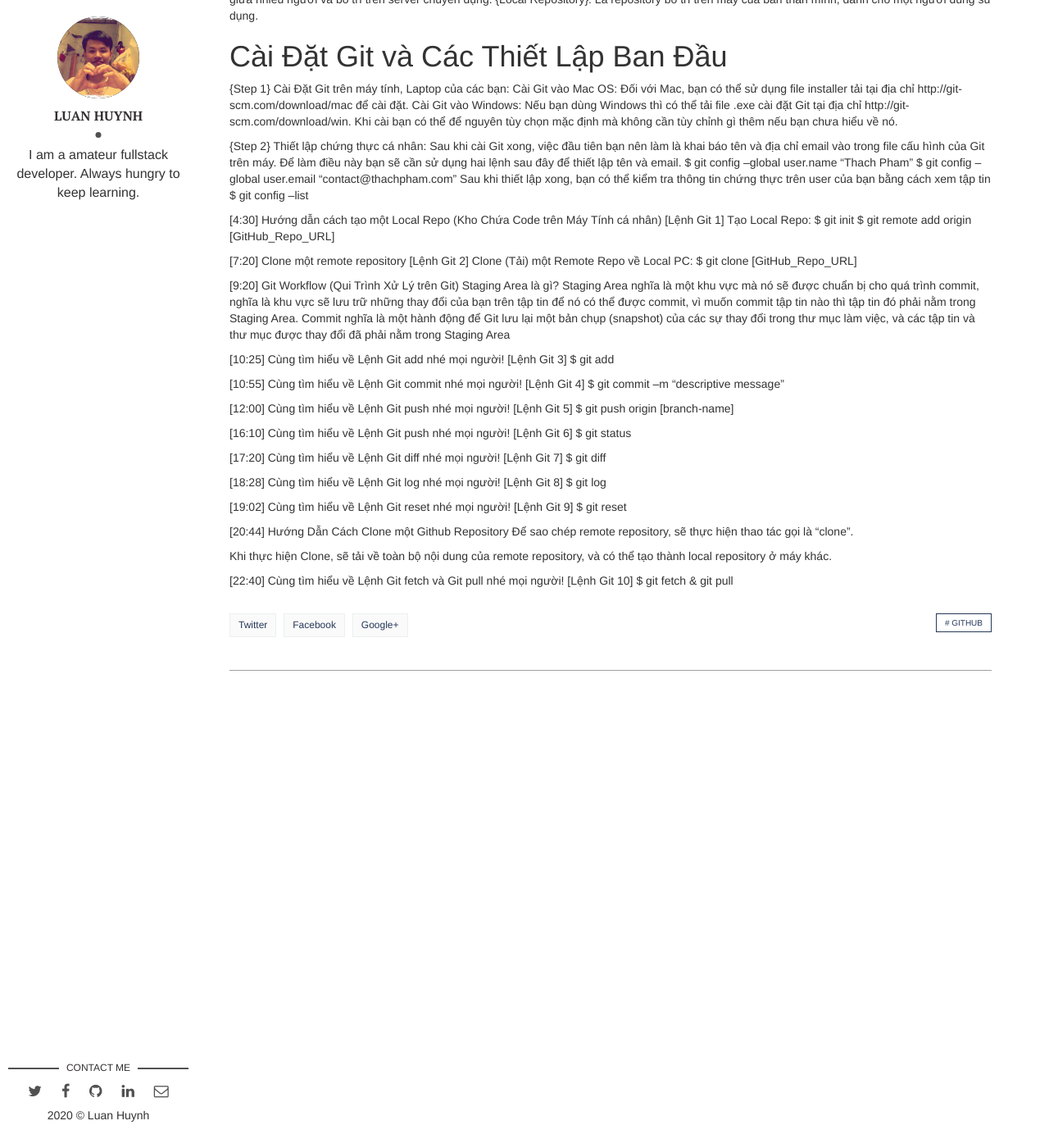
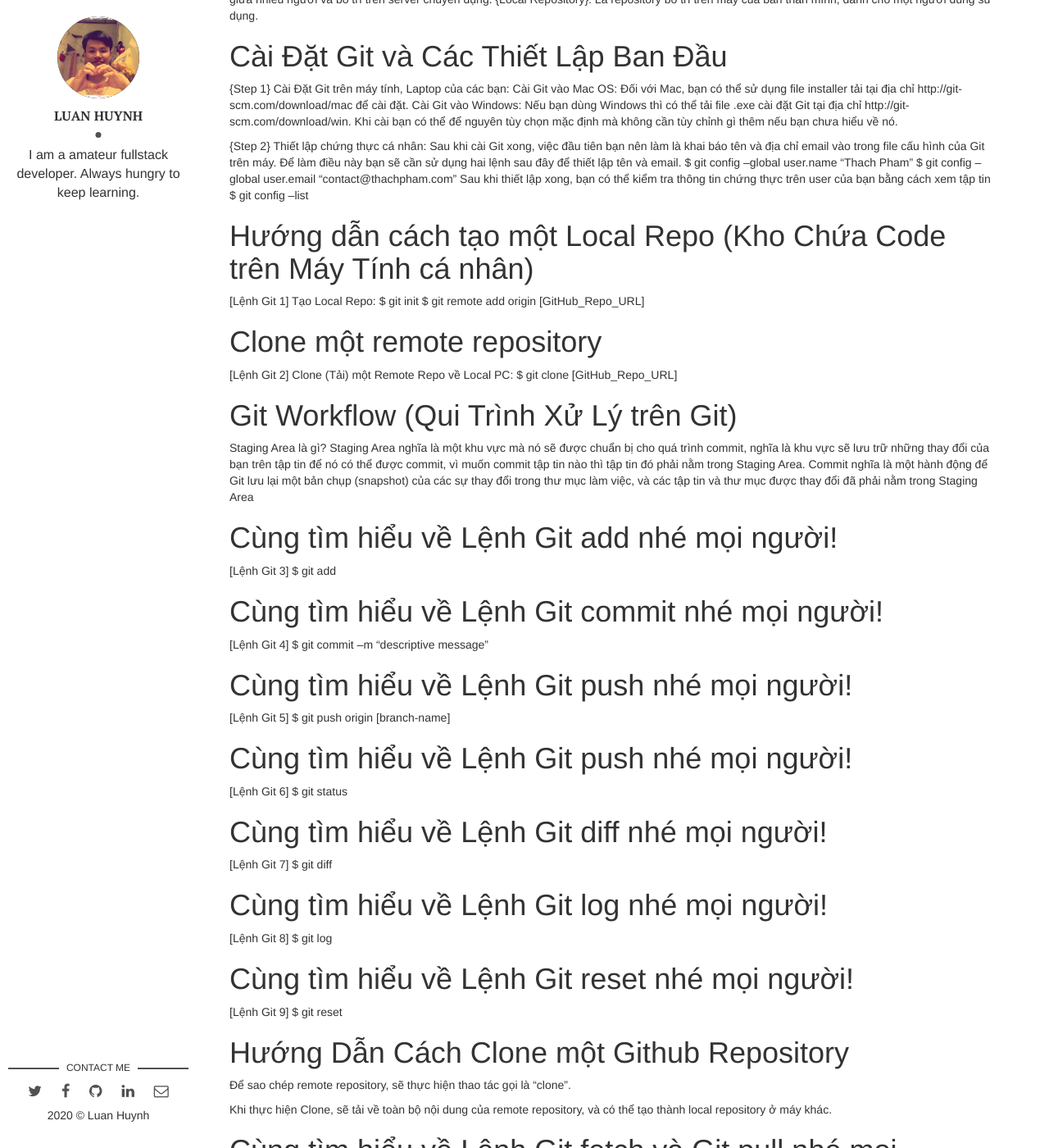
Before and after one commit to minhluan2292/blog, a Jekyll site: the page built from _posts/2020-07-14-github.markdown, in a window 1280 px wide and 1400 px high, scrolled down 931 px. Shown: the whole window at 82% size. Built offline with Jekyll 4.4.1, drawn with Linux system fonts in a browser that asks for light colours; nearby versions of some CDN libraries; library files that are not in the unit come from our copies; some of the changed text lies outside the part shown.

Commit message:
Update 2020-07-14-github.markdown

```diff
--- a/_posts/2020-07-14-github.markdown
+++ b/_posts/2020-07-14-github.markdown
@@ -33,45 +33,45 @@ $ git config --global user.email "contact@thachpham.com"
 Sau khi thiết lập xong, bạn có thể kiểm tra thông tin chứng thực trên user của bạn bằng cách xem tập tin
 $ git config --list
 
-[4:30] Hướng dẫn cách tạo một Local Repo (Kho Chứa Code trên Máy Tính cá nhân)
+# Hướng dẫn cách tạo một Local Repo (Kho Chứa Code trên Máy Tính cá nhân)
 [Lệnh Git 1] Tạo Local Repo:
 $ git init
 $ git remote add origin [GitHub_Repo_URL]
 
-[7:20] Clone một remote repository
+# Clone một remote repository
 [Lệnh Git 2] Clone (Tải) một Remote Repo về Local PC:
 $  git clone [GitHub_Repo_URL]
 
-[9:20] Git Workflow (Qui Trình Xử Lý trên Git)
+# Git Workflow (Qui Trình Xử Lý trên Git)
 Staging Area là gì?
 Staging Area nghĩa là một khu vực mà nó sẽ được chuẩn bị cho quá trình commit, nghĩa là khu vực sẽ lưu trữ những thay đổi của bạn trên tập tin để nó có thể được commit, vì muốn commit tập tin nào thì tập tin đó phải nằm trong Staging Area.
 Commit nghĩa là một hành động để Git lưu lại một bản chụp (snapshot) của các sự thay đổi trong thư mục làm việc, và các tập tin và thư mục được thay đổi đã phải nằm trong Staging Area
 
-[10:25] Cùng tìm hiểu về Lệnh Git add nhé mọi người!
+# Cùng tìm hiểu về Lệnh Git add nhé mọi người!
 [Lệnh Git 3] $ git add
 
-[10:55] Cùng tìm hiểu về Lệnh Git commit nhé mọi người!
+# Cùng tìm hiểu về Lệnh Git commit nhé mọi người!
 [Lệnh Git 4] $ git commit –m “descriptive message”
 
-[12:00] Cùng tìm hiểu về Lệnh Git push nhé mọi người!
+# Cùng tìm hiểu về Lệnh Git push nhé mọi người!
 [Lệnh Git 5] $ git push origin [branch-name]
 
-[16:10] Cùng tìm hiểu về Lệnh Git push nhé mọi người!
+# Cùng tìm hiểu về Lệnh Git push nhé mọi người!
 [Lệnh Git 6] $ git status
 
-[17:20] Cùng tìm hiểu về Lệnh Git diff nhé mọi người!
+# Cùng tìm hiểu về Lệnh Git diff nhé mọi người!
 [Lệnh Git 7] $ git diff
 
-[18:28] Cùng tìm hiểu về Lệnh Git log nhé mọi người!
+# Cùng tìm hiểu về Lệnh Git log nhé mọi người!
 [Lệnh Git 8] $ git log
 
-[19:02] Cùng tìm hiểu về Lệnh Git reset nhé mọi người!
+# Cùng tìm hiểu về Lệnh Git reset nhé mọi người!
 [Lệnh Git 9] $ git reset
 
-[20:44] Hướng Dẫn Cách Clone một Github Repository
+# Hướng Dẫn Cách Clone một Github Repository
 Để sao chép remote repository, sẽ thực hiện thao tác gọi là "clone".
 
 Khi thực hiện Clone, sẽ tải về toàn bộ nội dung của remote repository, và có thể tạo thành local repository ở máy khác.
 
-[22:40] Cùng tìm hiểu về Lệnh Git fetch và Git pull nhé mọi người!
+# Cùng tìm hiểu về Lệnh Git fetch và Git pull nhé mọi người!
 [Lệnh Git 10] $ git fetch & git pull
```
